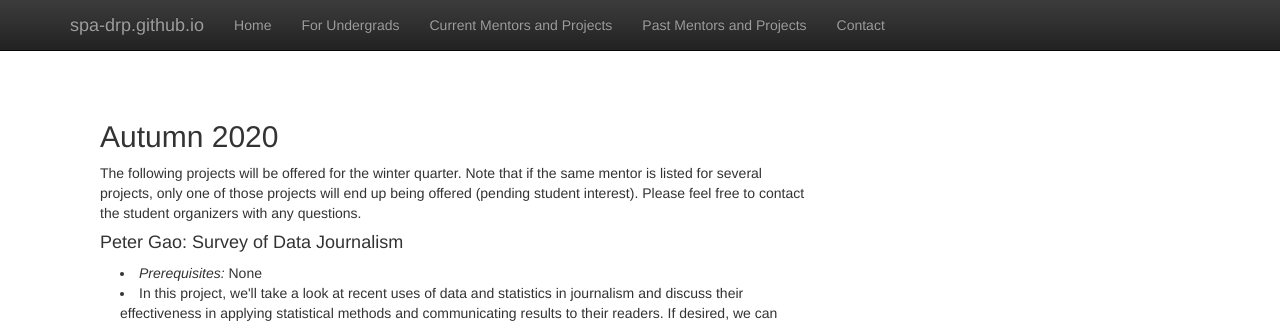
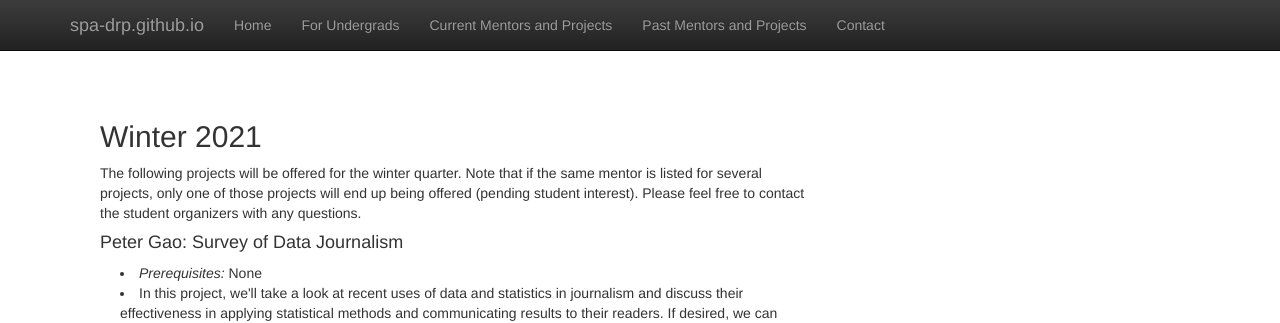
Before and after one commit to SPA-DRP/spa-drp.github.io, a Jekyll site: the page built from currentmentors.html, in a window 1280 px wide and 900 px high. Shown: the top 323 px of the window. Built offline with Jekyll 4.4.1, drawn with Linux system fonts in a browser that asks for light colours; nearby versions of some CDN libraries; library files that are not in the unit come from our copies.

Commit message:
Fixed Title

```diff
--- a/currentmentors.html
+++ b/currentmentors.html
@@ -5,7 +5,7 @@ title:  'Mentors and Project Descriptions: Winter 2021'
 
 
 <div class="col-md-8">
-  <h2 style="padding-top: 10px;" class="featurette-heading">Autumn  2020</h2>
+  <h2 style="padding-top: 10px;" class="featurette-heading">Winter  2021</h2>
   <p> The following projects will be offered for the winter quarter. Note that if the same mentor is listed for several
     projects, only one of those projects will end up being offered (pending student interest). Please feel free to contact
     the student organizers with any questions.
```
